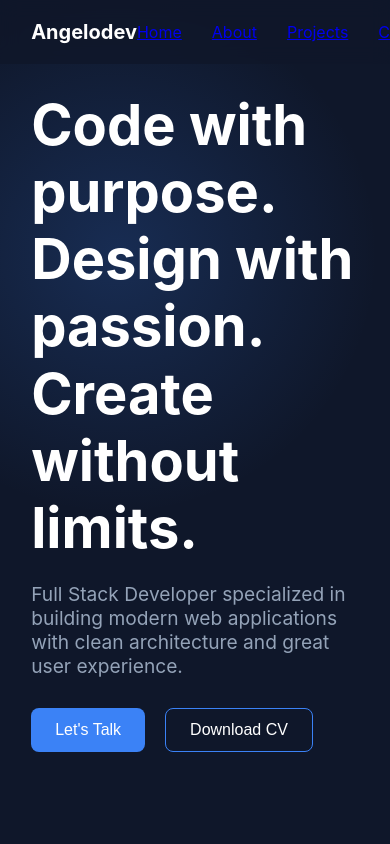
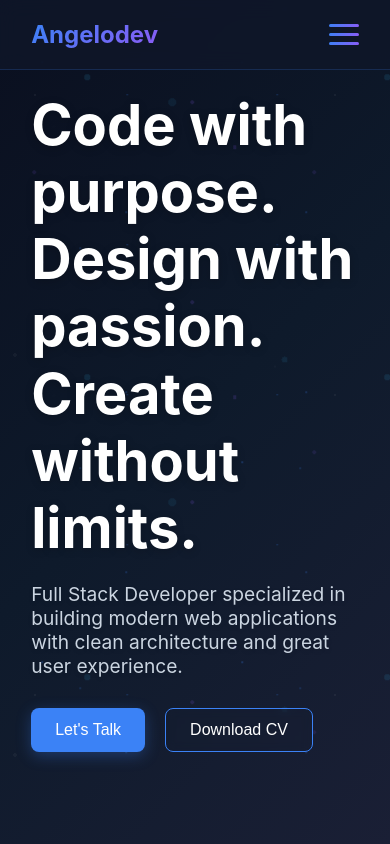
Before and after one commit to Giohandelcas/Portfolio-angelo, a React (Vite) app: page / in a window 390 px wide. Shown: the top 844 px of the page. Built offline with nearby package versions, Linux system fonts and the light colour scheme.

Commit message:
style: Adding media query to the Navbar component

```diff
--- a/src/components/Navbar/Navbar.jsx
+++ b/src/components/Navbar/Navbar.jsx
@@ -1,30 +1,79 @@
+import { useState, useEffect } from "react";
 import styles from "./Navbar.module.scss";
 import { Link } from "react-router-dom";
 
 function Navbar() {
+  const [isOpen, setIsOpen] = useState(false);
+  const [scrolled, setScrolled] = useState(false);
+
+  // Detectar scroll para cambiar estilo
+  useEffect(() => {
+    const handleScroll = () => {
+      if (window.scrollY > 50) {
+        setScrolled(true);
+      } else {
+        setScrolled(false);
+      }
+    };
+
+    window.addEventListener("scroll", handleScroll);
+    return () => window.removeEventListener("scroll", handleScroll);
+  }, []);
+
+  // Cerrar menú al hacer click en un link
+  const handleLinkClick = () => {
+    setIsOpen(false);
+  };
+
+  // Prevenir scroll cuando el menú está abierto
+  useEffect(() => {
+    if (isOpen) {
+      document.body.style.overflow = "hidden";
+    } else {
+      document.body.style.overflow = "unset";
+    }
+
+    return () => {
+      document.body.style.overflow = "unset";
+    };
+  }, [isOpen]);
+
   return (
-    <nav className={styles.nav}>
+    <nav className={`${styles.nav} ${scrolled ? styles.scrolled : ""}`}>
       <div className={styles.logo}>Angelodev</div>
 
-      <ul>
+      {/* Botón hamburguesa */}
+      <div
+        className={`${styles.menuToggle} ${isOpen ? styles.active : ""}`}
+        onClick={() => setIsOpen(!isOpen)}
+      >
+        <span></span>
+        <span></span>
+        <span></span>
+      </div>
+
+      {/* Overlay oscuro cuando el menú está abierto */}
+      <div
+        className={`${styles.overlay} ${isOpen ? styles.active : ""}`}
+        onClick={() => setIsOpen(false)}
+      ></div>
+
+      {/* Menú */}
+      <ul className={`${styles.navMenu} ${isOpen ? styles.active : ""}`}>
         <li>
-          <a href="#hero">Home</a>
+          <a href="#hero" onClick={handleLinkClick}>Home</a>
         </li>
-
         <li>
-          <a href="#about">About</a>
+          <a href="#about" onClick={handleLinkClick}>About</a>
         </li>
-
         <li>
-          <a href="#projects">Projects</a>
+          <a href="#projects" onClick={handleLinkClick}>Projects</a>
         </li>
-
         <li>
-          <a href="#contact">Contact</a>
+          <a href="#contact" onClick={handleLinkClick}>Contact</a>
         </li>
-
         <li>
-          <Link to="/blog">Blog</Link>
+          <Link to="/blog" onClick={handleLinkClick}>Blog</Link>
         </li>
       </ul>
     </nav>
--- a/src/components/Navbar/Navbar.module.scss
+++ b/src/components/Navbar/Navbar.module.scss
@@ -2,26 +2,192 @@
   position: fixed;
   width: 100%;
   top: 0;
-
   display: flex;
   justify-content: space-between;
   align-items: center;
-
   padding: 20px 8%;
-
   background: rgba(15, 23, 42, 0.8);
   backdrop-filter: blur(10px);
+  border-bottom: 1px solid rgba(59, 130, 246, 0.2);
+  z-index: 100;
+  transition: all 0.3s ease;
 
-  z-index: 100;
+  &.scrolled {
+    padding: 12px 8%;
+    background: rgba(8, 16, 30, 0.95);
+    box-shadow: 0 4px 20px rgba(0, 0, 0, 0.3);
+  }
 }
 
 .logo {
   font-weight: bold;
-  font-size: 20px;
+  font-size: 24px;
+  background: linear-gradient(135deg, #3b82f6, #8b5cf6);
+  -webkit-background-clip: text;
+  -webkit-text-fill-color: transparent;
+  background-clip: text;
+  position: relative;
+  z-index: 102;
 }
 
-ul {
+// Botón hamburguesa
+.menuToggle {
+  display: none;
+  flex-direction: column;
+  justify-content: space-between;
+  width: 30px;
+  height: 21px;
+  cursor: pointer;
+  z-index: 102;
+  position: relative;
+
+  span {
+    width: 100%;
+    height: 3px;
+    background: linear-gradient(135deg, #3b82f6, #8b5cf6);
+    border-radius: 3px;
+    transition: all 0.3s ease;
+  }
+
+  &.active {
+    span:nth-child(1) {
+      transform: translateY(9px) rotate(45deg);
+    }
+
+    span:nth-child(2) {
+      opacity: 0;
+      transform: translateX(-20px);
+    }
+
+    span:nth-child(3) {
+      transform: translateY(-9px) rotate(-45deg);
+    }
+  }
+}
+
+// Overlay oscuro
+.overlay {
+  display: none;
+  position: fixed;
+  top: 0;
+  left: 0;
+  width: 100%;
+  height: 100vh;
+  background: rgba(0, 0, 0, 0.5);
+  backdrop-filter: blur(5px);
+  z-index: 98;
+  opacity: 0;
+  visibility: hidden;
+  transition: all 0.3s ease;
+
+  &.active {
+    opacity: 1;
+    visibility: visible;
+  }
+}
+
+// Menú de navegación
+.navMenu {
   display: flex;
   gap: 30px;
   list-style: none;
+
+  li {
+    a, :global(a) {
+      text-decoration: none;
+      color: #e2e8f0;
+      font-weight: 500;
+      font-size: 16px;
+      transition: color 0.3s ease;
+      position: relative;
+
+      &::after {
+        content: '';
+        position: absolute;
+        bottom: -4px;
+        left: 0;
+        width: 0;
+        height: 2px;
+        background: linear-gradient(135deg, #3b82f6, #8b5cf6);
+        transition: width 0.3s ease;
+      }
+
+      &:hover {
+        color: white;
+
+        &::after {
+          width: 100%;
+        }
+      }
+    }
+  }
 }
+
+// Media query para móviles
+@media (max-width: 768px) {
+  .menuToggle {
+    display: flex;
+  }
+
+  .overlay {
+    display: block;
+  }
+
+  .navMenu {
+    position: fixed;
+    top: 0;
+    right: -100%;
+    width: 70%;
+    max-width: 300px;
+    height: 100vh;
+    background: rgba(10, 20, 40, 0.98);
+    backdrop-filter: blur(10px);
+    flex-direction: column;
+    justify-content: center;
+    align-items: center;
+    gap: 40px;
+    transition: right 0.4s ease;
+    border-left: 1px solid rgba(59, 130, 246, 0.2);
+    box-shadow: -5px 0 30px rgba(0, 0, 0, 0.3);
+    z-index: 100;
+    margin: 0;
+    padding: 0;
+
+    &.active {
+      right: 0;
+    }
+
+    li {
+      a, :global(a) {
+        font-size: 18px;
+        color: white;
+
+        &::after {
+          bottom: -4px;
+        }
+      }
+    }
+  }
+}
+
+// Animación de entrada para los items del menú móvil
+@media (max-width: 768px) {
+  .navMenu.active li {
+    animation: slideIn 0.3s ease forwards;
+    opacity: 0;
+    transform: translateX(30px);
+
+    @for $i from 1 through 5 {
+      &:nth-child(#{$i}) {
+        animation-delay: #{$i * 0.1}s;
+      }
+    }
+  }
+}
+
+@keyframes slideIn {
+  to {
+    opacity: 1;
+    transform: translateX(0);
+  }
+}
--- a/src/data/projects.js
+++ b/src/data/projects.js
@@ -1,8 +1,10 @@
+import mili from "../assets/images/mili.png";
+
 const projects = [
   {
     title: "Mili",
     description: "Platform for managing logistics operations.",
-    image: "../assets/images/mili.png",
+    image: {mili},
     tech: ["React", "Node", "PostgreSQL"],
     demo: "#",
     github: "#",
--- a/src/sections/About/About.jsx
+++ b/src/sections/About/About.jsx
@@ -1,5 +1,6 @@
 import { motion } from "framer-motion";
 import styles from "./About.module.scss";
+import videoSergi from "../../assets/videos/sergio.mp4";
 
 function About() {
   return (
@@ -34,7 +35,7 @@ function About() {
 
         <div className={styles.video}>
           <video autoPlay loop muted>
-            <source src="../assets/video/dev.mp4" type="video/mp4" />
+            <source src={videoSergi} type="video/mp4" />
           </video>
         </div>
       </motion.div>
--- a/src/sections/About/About.module.scss
+++ b/src/sections/About/About.module.scss
@@ -22,5 +22,7 @@
 
 .video video {
   width: 100%;
+  max-width: 500px;
+  height: 420px;
   border-radius: 12px;
 }
--- a/src/sections/Hero/Hero.module.scss
+++ b/src/sections/Hero/Hero.module.scss
@@ -3,27 +3,113 @@
     display: flex;
     align-items: center;
     padding: 0 8%;
-    background: radial-gradient(circle at 30% 30%,
-            rgba(59, 130, 246, 0.2),
-            transparent 40%);
+    position: relative;
+    background: linear-gradient(135deg, #0a0f1f, #0e1a2b, #1a1f35);
+    overflow: hidden;
+}
+
+/* Fondo de partículas animadas */
+.hero::before {
+    content: '';
+    position: absolute;
+    top: 0;
+    left: 0;
+    width: 100%;
+    height: 100%;
+    background-image:
+        /* Partículas pequeñas - azules */
+        radial-gradient(circle at 10% 20%, rgba(59, 130, 246, 0.3) 1px, transparent 1px),
+        radial-gradient(circle at 30% 50%, rgba(59, 130, 246, 0.25) 1px, transparent 1px),
+        radial-gradient(circle at 70% 15%, rgba(59, 130, 246, 0.3) 1px, transparent 1px),
+        radial-gradient(circle at 90% 80%, rgba(59, 130, 246, 0.2) 1px, transparent 1px),
+        /* Partículas medianas - violetas */
+        radial-gradient(circle at 45% 30%, rgba(139, 92, 246, 0.2) 2px, transparent 2px),
+        radial-gradient(circle at 85% 40%, rgba(139, 92, 246, 0.2) 2px, transparent 2px),
+        radial-gradient(circle at 15% 75%, rgba(139, 92, 246, 0.15) 2px, transparent 2px),
+        /* Partículas grandes - celestes */
+        radial-gradient(circle at 55% 85%, rgba(56, 189, 248, 0.15) 3px, transparent 3px),
+        radial-gradient(circle at 75% 25%, rgba(56, 189, 248, 0.12) 3px, transparent 3px),
+        radial-gradient(circle at 25% 45%, rgba(56, 189, 248, 0.1) 4px, transparent 4px);
+
+    background-size: 200px 200px, 180px 180px, 150px 150px, 220px 220px,
+                     250px 250px, 200px 200px, 280px 280px,
+                     300px 300px, 350px 350px, 400px 400px;
+
+    background-position: 0 0, 50px 100px, 150px 200px, 300px 50px,
+                        100px 300px, 400px 400px, 250px 500px,
+                        500px 100px, 350px 600px, 50px 700px;
+
+    animation: moveParticles 60s linear infinite;
+    opacity: 0.8;
+    pointer-events: none;
+    z-index: 0;
+}
+
+/* Segunda capa de partículas con movimiento diferente */
+.hero::after {
+    content: '';
+    position: absolute;
+    top: 0;
+    left: 0;
+    width: 100%;
+    height: 100%;
+    background-image:
+        radial-gradient(circle at 20% 40%, rgba(255, 255, 255, 0.1) 1px, transparent 1px),
+        radial-gradient(circle at 60% 70%, rgba(255, 255, 255, 0.08) 2px, transparent 2px),
+        radial-gradient(circle at 80% 20%, rgba(255, 255, 255, 0.05) 1px, transparent 1px);
+
+    background-size: 300px 300px, 400px 400px, 500px 500px;
+    background-position: 0 0, 200px 100px, 400px 300px;
+
+    animation: moveParticlesReverse 80s linear infinite;
+    opacity: 0.5;
+    pointer-events: none;
+    z-index: 0;
+}
+
+/* Animación principal de partículas */
+@keyframes moveParticles {
+    0% {
+        background-position: 0 0, 50px 100px, 150px 200px, 300px 50px,
+                            100px 300px, 400px 400px, 250px 500px,
+                            500px 100px, 350px 600px, 50px 700px;
+    }
+    100% {
+        background-position: 200px 200px, 250px 300px, 350px 400px, 500px 250px,
+                            300px 500px, 600px 600px, 450px 700px,
+                            700px 300px, 550px 800px, 250px 900px;
+    }
+}
+
+/* Animación secundaria (dirección opuesta) */
+@keyframes moveParticlesReverse {
+    0% {
+        background-position: 0 0, 200px 100px, 400px 300px;
+    }
+    100% {
+        background-position: -300px -300px, -100px -200px, 100px -100px;
+    }
 }
 
 .content {
     max-width: 700px;
+    position: relative;
+    z-index: 1;
 }
-
-
 
 h1 {
     font-size: 3.5rem;
     line-height: 1.2;
     margin-bottom: 20px;
+    color: white;
+    text-shadow: 0 2px 10px rgba(0, 0, 0, 0.2);
 }
 
 p {
     font-size: 1.2rem;
-    color: #94a3b8;
+    color: #cbd5e1;
     margin-bottom: 30px;
+    text-shadow: 0 2px 5px rgba(0, 0, 0, 0.1);
 }
 
 .buttons {
@@ -38,21 +124,26 @@ button {
     cursor: pointer;
     font-size: 16px;
     transition: 0.3s;
+    position: relative;
+    z-index: 1;
 }
 
 .primary {
     background: #3b82f6;
     color: white;
+    box-shadow: 0 4px 15px rgba(59, 130, 246, 0.3);
 }
 
 .primary:hover {
     transform: translateY(-2px);
+    box-shadow: 0 6px 20px rgba(59, 130, 246, 0.4);
 }
 
 .secondary {
     background: transparent;
     border: 1px solid #3b82f6;
     color: white;
+    backdrop-filter: blur(5px);
 }
 
 .secondary:hover {
```
